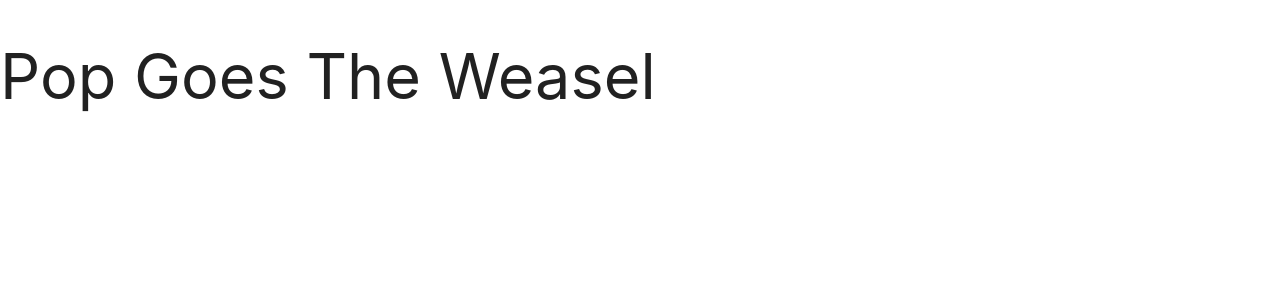
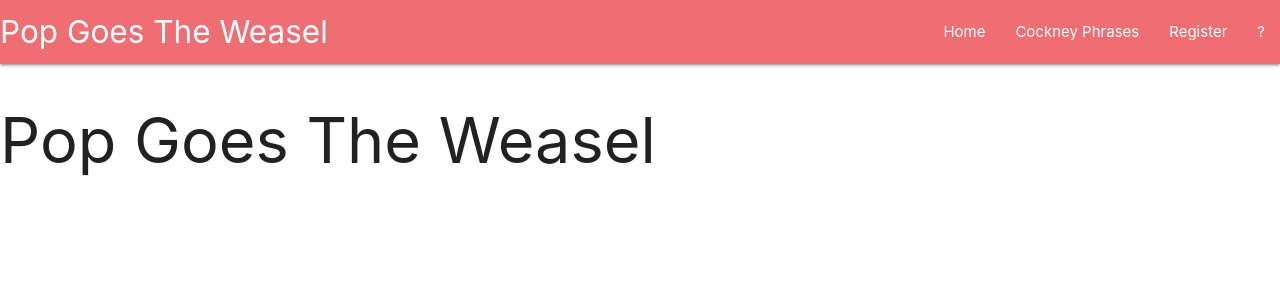
Before and after one commit to Telesia/pop_goes_the_weasel, a Flask app: template templates/base.html in a window 1280 px wide. Shown: the top 300 px of the page. Run offline with Flask 2, Linux system fonts and the light colour scheme; the template is opened without the code that fills it, so the values that code supplies are empty; some libraries are stand-ins or nearby versions.

Commit message:
Add navbar to base template

```diff
--- a/templates/base.html
+++ b/templates/base.html
@@ -7,8 +7,32 @@
     integrity="sha512-HK5fgLBL+xu6dm/Ii3z4xhlSUyZgTT9tuc/hSrtw6uzJOvgRr2a9jyxxT1ely+B+xFAmJKVSTbpM/CuL7qxO8w==" crossorigin="anonymous" type="text/css"/>
     <link rel="stylesheet" href="https://cdnjs.cloudflare.com/ajax/libs/materialize/1.0.0/css/materialize.min.css" type="text/css">
     <link rel="stylesheet" href="{{ url_for('static', filename='css/style.css') }}" type="text/css">
+    {% block styles %}
+    {% endblock %}
     <title>Pop Goes The Weasel</title>
 </head>
+    <header>
+        <!-- navbar -->
+        <nav>
+            <div class="nav-wrapper">
+                <a href="#!" class="brand-logo">Pop Goes The Weasel</a>
+                <a href="#" data-target="mobile-demo" class="sidenav-trigger"><i class="material-icons">menu</i></a>
+                <ul class="right hide-on-med-and-down">
+                    <li><a href="{{ url_for(get_dictionary) }}">Home</a></li>
+                    <li><a href="badges.html">Cockney Phrases</a></li>
+                    <li><a href="collapsible.html">Register</a></li>
+                    <li><a href="mobile.html">?</a></li>
+                </ul>
+            </div>
+        </nav>
+        <!-- mobile navbar -->
+        <ul class="sidenav" id="mobile-demo">
+            <li><a href="{{ url_for(get_dictionary) }}">Home</a></li>
+            <li><a href="badges.html">Cockney Phrases</a></li>
+            <li><a href="collapsible.html">Register</a></li>
+            <li><a href="mobile.html">?</a></li>
+        </ul>
+    </header>
     <body>
         <h1>Pop Goes The Weasel</h1>
 
@@ -18,5 +42,7 @@
 
     <script src="https://code.jquery.com/jquery-3.6.0.min.js" integrity="sha256-/xUj+3OJU5yExlq6GSYGSHk7tPXikynS7ogEvDej/m4=" crossorigin="anonymous"></script>
     <script src="{{ url_for('static', filename='js/script.js')}}"></script>
+    {% block scripts %}
+    {% endblock %}
     </body>
 </html>
```
